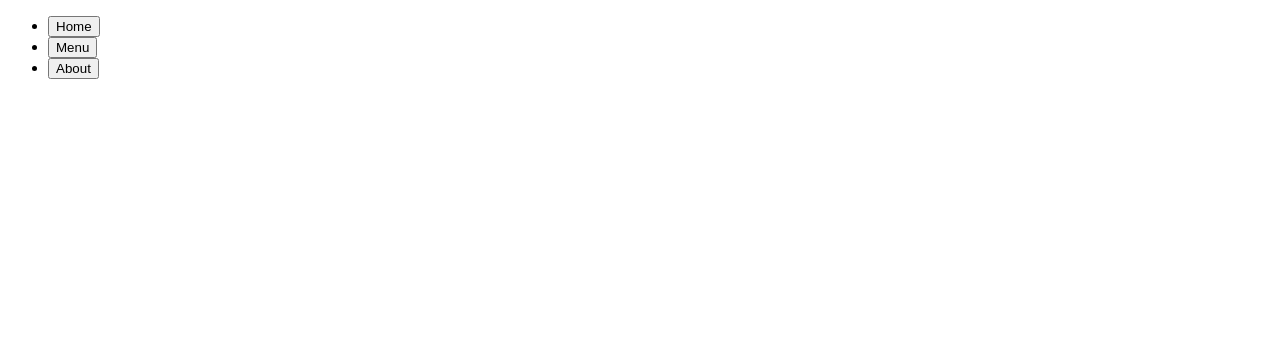
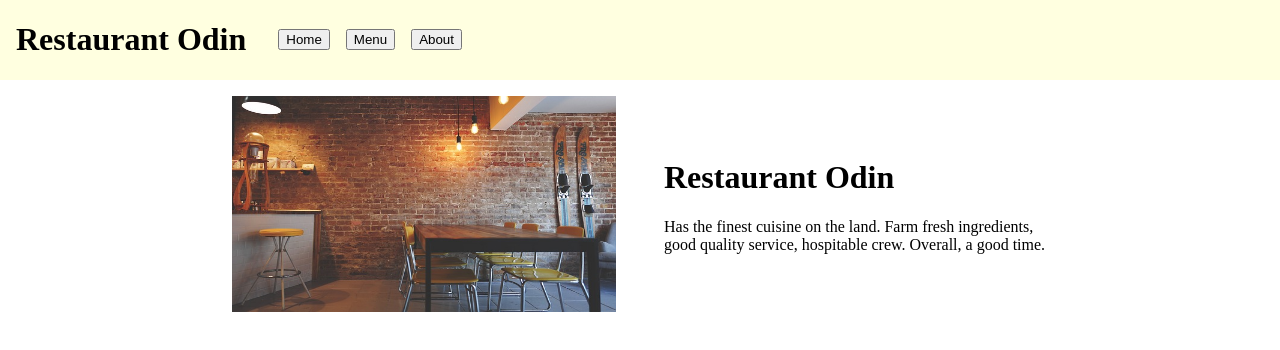
Before and after one commit to CrispDeserving/restaurant-odin, a website built with webpack: page src/index.html in a window 1280 px wide. Built offline with nearby package versions, Linux system fonts and the light colour scheme.

Commit message:
Add content and styling to main page
Restaurant free stock image is from https://pixabay.com/
Image source url will be in sources.txt

```diff
--- /dev/null
+++ b/src/assets/sources.txt
@@ -0,0 +1,3 @@
+restaurant.jpg:
+	Pixabay: Brick Wall
+	https://pixabay.com/photos/brick-wall-chairs-furniture-1834784/
--- a/src/index.html
+++ b/src/index.html
@@ -7,10 +7,28 @@
 	<title>Restaurant Odin</title>
 </head>
 
-<body>
-	<header>
+<body style="
+	padding: 0;
+	margin: 0;
+	width: 100vw;
+	height: 100vh;
+">
+	<header style="
+		display: flex;
+		align-items: center;
+		gap: 2rem;
+		padding: 0 1rem;
+		background-color: lightyellow;
+	">
+		<h1>Restaurant Odin</h1>
 		<nav>
-			<ul>
+			<ul style="
+				display: flex;
+				gap: 1rem;
+				list-style-type: none;
+				margin: 0;
+				padding: 1rem 0;
+			">
 				<li><button>Home</button></li>
 				<li><button>Menu</button></li>
 				<li><button>About</button></li>
@@ -18,7 +36,30 @@
 		</nav>
 	</header>
 
-	<div id="content"></div>
+	<div id="content" style="
+		padding: 1rem 0;
+	">
+		<div class="hook" style="
+			display: flex;
+			justify-content: center;
+			align-items: center;
+			gap: 3rem;
+		">
+			<img src="../src/assets/restaurant.jpg" alt="An image of an italian restaurant" style="
+				aspect-ratio: 16 / 9;
+				width: 30vw;
+			" />
+
+			<div class="content" style="
+				width: 30vw;
+			">
+				<h1>Restaurant Odin</h1>
+
+				<p>Has the finest cuisine on the land. Farm fresh ingredients, good quality service, hospitable crew. Overall, a
+					good time.</p>
+			</div>
+		</div>
+	</div>
 </body>
 
 </html>
```
Also changed, not shown: src/assets/restaurant.jpg (added).
